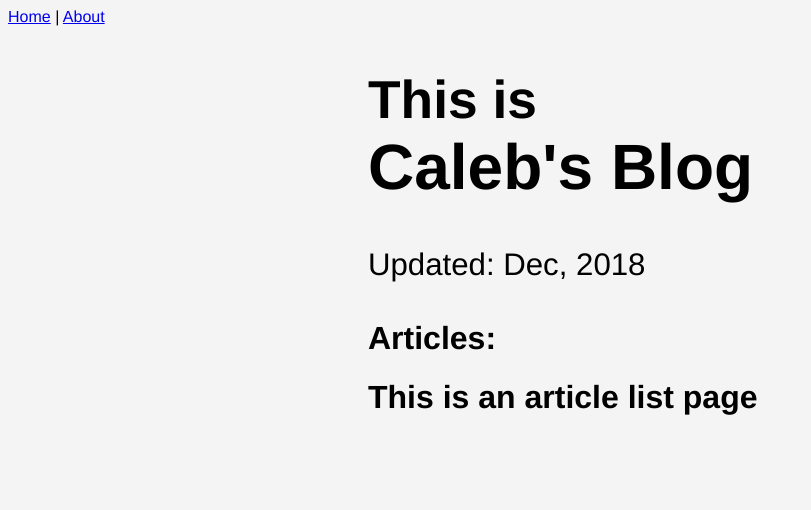
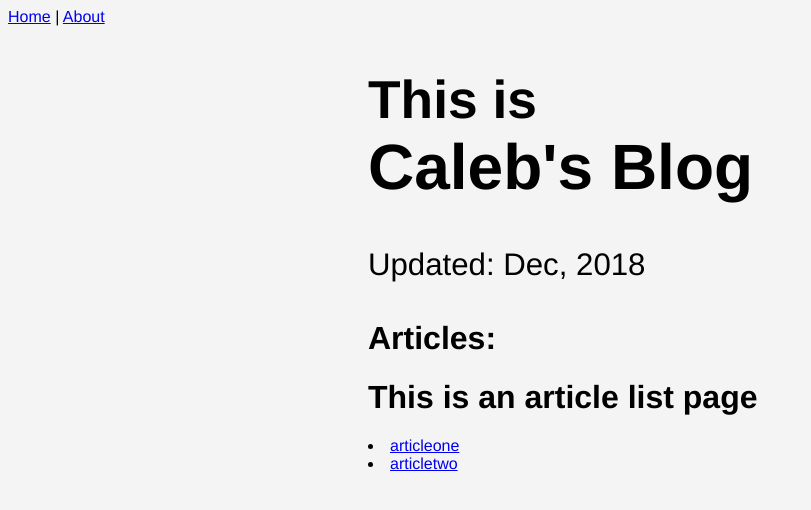
Before and after one commit to komali2/personalWebsite, a Vue app in the folder blog/: page / in a window 1280 px wide. Shown: the top 510 px of the page, without its empty margins (0-811 px from the left). Built offline with nearby package versions, Linux system fonts and the light colour scheme.

Commit message:
Basic Props passing

```diff
--- a/blog/src/components/ArticleList.vue
+++ b/blog/src/components/ArticleList.vue
@@ -1,5 +1,37 @@
 <template>
   <div class="article-list">
     <h1>This is an article list page</h1>
+      <article-list-item
+        v-for="article in articles"
+        v-bind="article"
+        v-bind:key="article.title"
+      ></article-list-item>
   </div>
 </template>
+
+<script>
+import { Component, Vue } from 'vue-property-decorator';
+import ArticleListItem from '@/components/ArticleListItem.vue';
+
+@Component({
+  components: {
+    ArticleListItem,
+  },
+  data: () => {
+    return {
+      articles: [
+        {
+          title: 'articleone',
+          text: 'lotsofMDN articleONE',
+        },
+        {
+          title: 'articletwo',
+          text: 'lotsofMDN articletwo',
+        },
+      ],
+    };
+  },
+})
+
+export default class ArticleList extends Vue {}
+</script>
--- /dev/null
+++ b/blog/src/components/ArticleListItem.vue
@@ -0,0 +1,14 @@
+<template>
+  <li class="article-list-item">
+      <a :href=title>{{title}}</a>
+  </li>
+</template>
+
+<script>
+import { Component, Vue } from 'vue-property-decorator';
+
+@Component({
+    props: ['text', 'title'],
+})
+export default class ArticleListItem extends Vue {}
+</script>
--- a/blog/src/views/Home.vue
+++ b/blog/src/views/Home.vue
@@ -26,7 +26,7 @@ import ArticleList from '@/components/ArticleList.vue';
 
 @Component({
   components: {
-    ArticleList
+    ArticleList,
   },
 })
 export default class Home extends Vue {}
```
